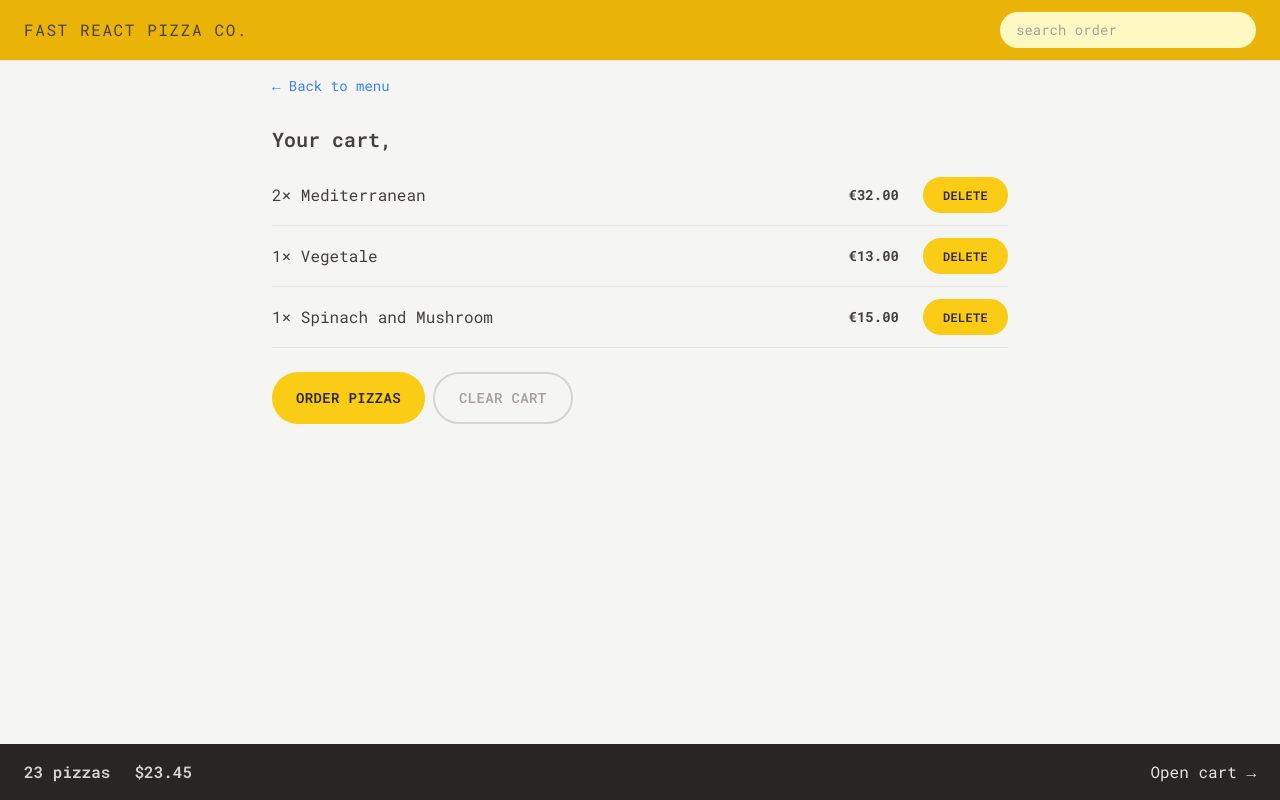
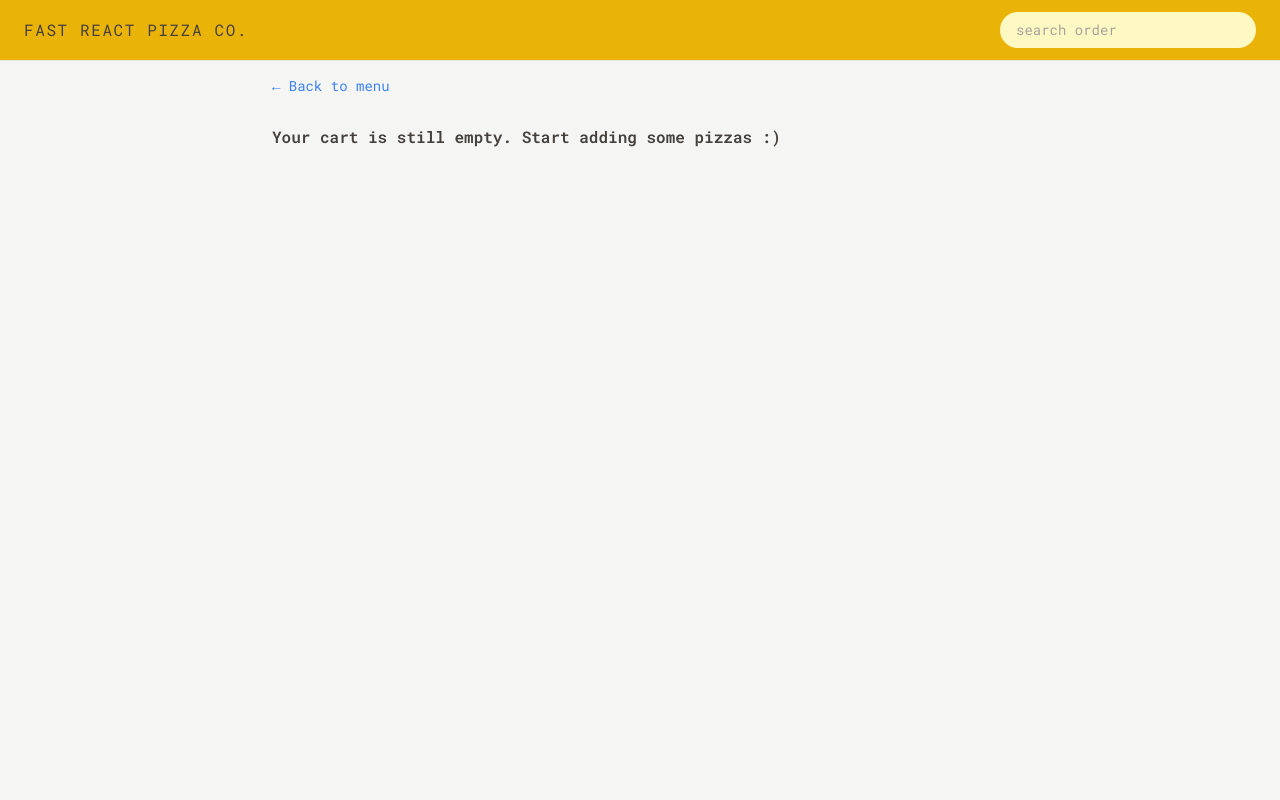
Before and after one commit to AHMEDNABIB/fast-react-piza, a React (Vite) app: page /cart in a window 1280 px wide. Built offline with nearby package versions, Linux system fonts and the light colour scheme.

Commit message:
cart display and delete button to cart and menu item complete

```diff
--- a/src/features/cart/Cart.jsx
+++ b/src/features/cart/Cart.jsx
@@ -1,48 +1,28 @@
+import { useDispatch, useSelector } from "react-redux";
 import Button from "../../ui/Button";
 import LinkButton from "../../ui/LinkButton";
 import CartItem from "./CartItem";
-import { useSelector } from "react-redux";
 
-import { userName } from './../user/userSlice';
-
-const fakeCart = [
-  {
-    pizzaId: 12,
-    name: "Mediterranean",
-    quantity: 2,
-    unitPrice: 16,
-    totalPrice: 32,
-  },
-  {
-    pizzaId: 6,
-    name: "Vegetale",
-    quantity: 1,
-    unitPrice: 13,
-    totalPrice: 13,
-  },
-  {
-    pizzaId: 11,
-    name: "Spinach and Mushroom",
-    quantity: 1,
-    unitPrice: 15,
-    totalPrice: 15,
-  },
-];
+import { clearCart, getCart } from "./cartSlice";
+import EmptyCart from './EmptyCart';
 
 function Cart() {
-  const cart = fakeCart;
+  const username = useSelector((state) => state.user.username);
+  const cart = useSelector(getCart);
 
-    const username = useSelector((state) => state.user.username);
+  const dispatch = useDispatch();
+
+  if (!cart.length) return <EmptyCart />;
 
   return (
     <div className="px-4 py-3">
       <LinkButton to="/menu">&larr; Back to menu</LinkButton>
 
-      <h2 className="mt-7 text-xl font-semibold">Your cart, { username}</h2>
+      <h2 className="mt-7 text-xl font-semibold">Your cart, {username}</h2>
 
       <ul className="mt-3 divide-y divide-stone-200 border-b">
         {cart.map((item) => (
-          <CartItem item={item} key={item.key} />
+          <CartItem item={item} key={item.id} />
         ))}
       </ul>
 
@@ -51,7 +31,9 @@ function Cart() {
           Order pizzas
         </Button>
 
-        <Button type="secondary">Clear cart</Button>
+        <Button type="secondary" onClick={() => dispatch(clearCart())}>
+          Clear cart
+        </Button>
       </div>
     </div>
   );
--- a/src/features/cart/CartItem.jsx
+++ b/src/features/cart/CartItem.jsx
@@ -1,5 +1,6 @@
-import Button from "../../ui/Button";
+
 import { formatCurrency } from "../../utils/helpers";
+import { DeleteItem } from "./DeleteItem";
 
 function CartItem({ item }) {
   const { pizzaId, name, quantity, totalPrice } = item;
@@ -11,7 +12,7 @@ function CartItem({ item }) {
       </p>
       <div className="flex items-center justify-between sm:gap-6">
         <p className="text-sm font-bold">{formatCurrency(totalPrice)}</p>
-        <Button type="small">Delete</Button>
+        <DeleteItem pizzaId={pizzaId} />
       </div>
     </li>
   );
--- a/src/features/cart/CartOverview.jsx
+++ b/src/features/cart/CartOverview.jsx
@@ -1,11 +1,19 @@
+import { useSelector } from "react-redux";
 import { Link } from "react-router-dom";
+import { getTotalCartPrice, getTotalCartQuantity } from "./cartSlice";
+import { formatCurrency } from "../../utils/helpers";
 
 function CartOverview() {
+  const totalCartQuantity = useSelector(getTotalCartQuantity);
+  const totalCartPrice = useSelector(getTotalCartPrice);
+
+  if (!totalCartQuantity) return null;
+
   return (
-    <div className=" flex items-center justify-between bg-stone-800 text-stone-200 px-4 py-4 sm:px-6">
-      <p className="space-x-4 font-semibold text-stone-300 sm: space-x-6">
-        <span>23 pizzas</span>
-        <span>$23.45</span>
+    <div className="flex items-center justify-between bg-stone-800 px-4 py-4 text-sm uppercase text-stone-200 sm:px-6 md:text-base">
+      <p className="space-x-4 font-semibold text-stone-300 sm:space-x-6">
+        <span>{totalCartQuantity} pizzas</span>
+        <span>{formatCurrency(totalCartPrice)}</span>
       </p>
       <Link to="/cart">Open cart &rarr;</Link>
     </div>
--- /dev/null
+++ b/src/features/cart/DeleteItem.jsx
@@ -0,0 +1,14 @@
+import { useDispatch } from "react-redux";
+import Button from "../../ui/Button";
+import { deleteItem } from "./cartSlice";
+
+export const DeleteItem = ({ pizzaId }) => {
+
+  const dispatch = useDispatch();
+
+  return (
+    <Button type="small" onClick={() => dispatch(deleteItem(pizzaId))}>
+      Delete
+    </Button>
+  );
+};
--- a/src/features/cart/EmptyCart.jsx
+++ b/src/features/cart/EmptyCart.jsx
@@ -1,11 +1,13 @@
-import { Link } from 'react-router-dom';
+import LinkButton from "../../ui/LinkButton";
 
 function EmptyCart() {
   return (
-    <div>
-      <Link to="/menu">&larr; Back to menu</Link>
+    <div className="px-4 py-3">
+      <LinkButton to="/menu">&larr; Back to menu</LinkButton>
 
-      <p>Your cart is still empty. Start adding some pizzas :)</p>
+      <p className="mt-7 font-semibold">
+        Your cart is still empty. Start adding some pizzas :)
+      </p>
     </div>
   );
 }
--- /dev/null
+++ b/src/features/cart/cartSlice.js
@@ -0,0 +1,62 @@
+import { createSlice } from "@reduxjs/toolkit";
+
+const initialState = {
+  cart: []
+};
+
+const cartSlice = createSlice({
+  name: "cart",
+  initialState,
+  reducers: {
+    addItem(state, action) {
+      // payload = newItem
+      state.cart.push(action.payload);
+    },
+    deleteItem(state, action) {
+      // payload = pizzaId
+      state.cart = state.cart.filter((item) => item.pizzaId !== action.payload);
+    },
+    increaseItemQuantity(state, action) {
+      // payload = pizzaId
+      const item = state.cart.find((item) => item.pizzaId === action.payload);
+
+      item.quantity++;
+      item.totalPrice = item.quantity * item.unitPrice;
+    },
+    decreaseItemQuantity(state, action) {
+      // payload = pizzaId
+      const item = state.cart.find((item) => item.pizzaId === action.payload);
+
+      item.quantity--;
+      item.totalPrice = item.quantity * item.unitPrice;
+
+      if (item.quantity === 0) cartSlice.caseReducers.deleteItem(state, action);
+    },
+    clearCart(state) {
+      state.cart = [];
+    },
+  },
+});
+
+export const {
+  addItem,
+  deleteItem,
+  increaseItemQuantity,
+  decreaseItemQuantity,
+  clearCart,
+} = cartSlice.actions;
+
+export default cartSlice.reducer;
+
+export const getCart = (state) => state.cart.cart;
+
+export const getTotalCartQuantity = (state) =>
+  state.cart.cart.reduce((sum, item) => sum + item.quantity, 0);
+
+export const getTotalCartPrice = (state) =>
+  state.cart.cart.reduce((sum, item) => sum + item.totalPrice, 0);
+
+export const getCurrentQuantityById = (id) => (state) =>
+  state.cart.cart.find((item) => item.pizzaId === id)?.quantity ?? 0;
+
+// 'reselect'
--- a/src/features/menu/MenuItem.jsx
+++ b/src/features/menu/MenuItem.jsx
@@ -1,8 +1,27 @@
 import { formatCurrency } from "./../../utils/helpers";
 import Button from './../../ui/Button';
+import { useDispatch, useSelector } from "react-redux";
+import { addItem, getCurrentQuantityById } from "../cart/cartSlice";
+import { DeleteItem } from "../cart/DeleteItem";
 
 function MenuItem({ pizza }) {
+  const dispatch = useDispatch()
   const { id, name, unitPrice, ingredients, soldOut, imageUrl } = pizza;
+
+    const currentQuantity = useSelector(getCurrentQuantityById(id));
+    const isInCart = currentQuantity > 0;
+
+ function handleAddToCart() {
+    const newItem = {
+      pizzaId: id,
+      name,
+      quantity: 1,
+      unitPrice,
+      totalPrice: unitPrice * 1,
+    };
+    dispatch(addItem(newItem));
+  }
+
 
   return (
     <li className="flex gap-4 py-2">
@@ -11,7 +30,7 @@ function MenuItem({ pizza }) {
         alt={name}
         className={`h-24 ${soldOut ? "opacity-70 grayscale" : ""}`}
       />
-      <div className="flex grow flex-col mt-0.5">
+      <div className="mt-0.5 flex grow flex-col">
         <p className="font-medium">{name}</p>
         <p className="text-sm capitalize italic text-stone-500">
           {ingredients.join(", ")}
@@ -24,8 +43,13 @@ function MenuItem({ pizza }) {
               Sold out
             </p>
           )}
+          {isInCart && <DeleteItem pizzaId={id} />}
 
-          <Button type='small'>add to cart</Button>
+          {!soldOut && !isInCart && (
+            <Button type="small" onClick={handleAddToCart}>
+              add to cart
+            </Button>
+          )}
         </div>
       </div>
     </li>
--- a/src/store.js
+++ b/src/store.js
@@ -1,9 +1,11 @@
 import { configureStore } from "@reduxjs/toolkit";
 import userReducer from "./features/user/userSlice";
+import cartReducer from "./features/cart/cartSlice";
 
 const store = configureStore({
   reducer: {
     user: userReducer,
+    cart: cartReducer
   },
 });
 
--- a/src/ui/Button.jsx
+++ b/src/ui/Button.jsx
@@ -1,6 +1,6 @@
 import { Link } from "react-router-dom";
 
-function Button({ children, disabled, to, type }) {
+function Button({ children, disabled, to, type , onClick }) {
   const base =
     "inline-block text-sm rounded-full bg-yellow-400 font-semibold uppercase tracking-wide text-stone-800 transition-colors duration-300 hover:bg-yellow-300 focus:bg-yellow-300 focus:outline-none focus:ring focus:ring-yellow-300 focus:ring-offset-2 disabled:cursor-not-allowed";
 
@@ -18,6 +18,14 @@ function Button({ children, disabled, to, type }) {
       </Link>
     );
 
+  if (onClick) {
+    return (
+    <button onClick={onClick} disabled={disabled} className={styles[type]}>
+      {children}
+    </button>
+  );
+  }
+
   return (
     <button disabled={disabled} className={styles[type]}>
       {children}
```
